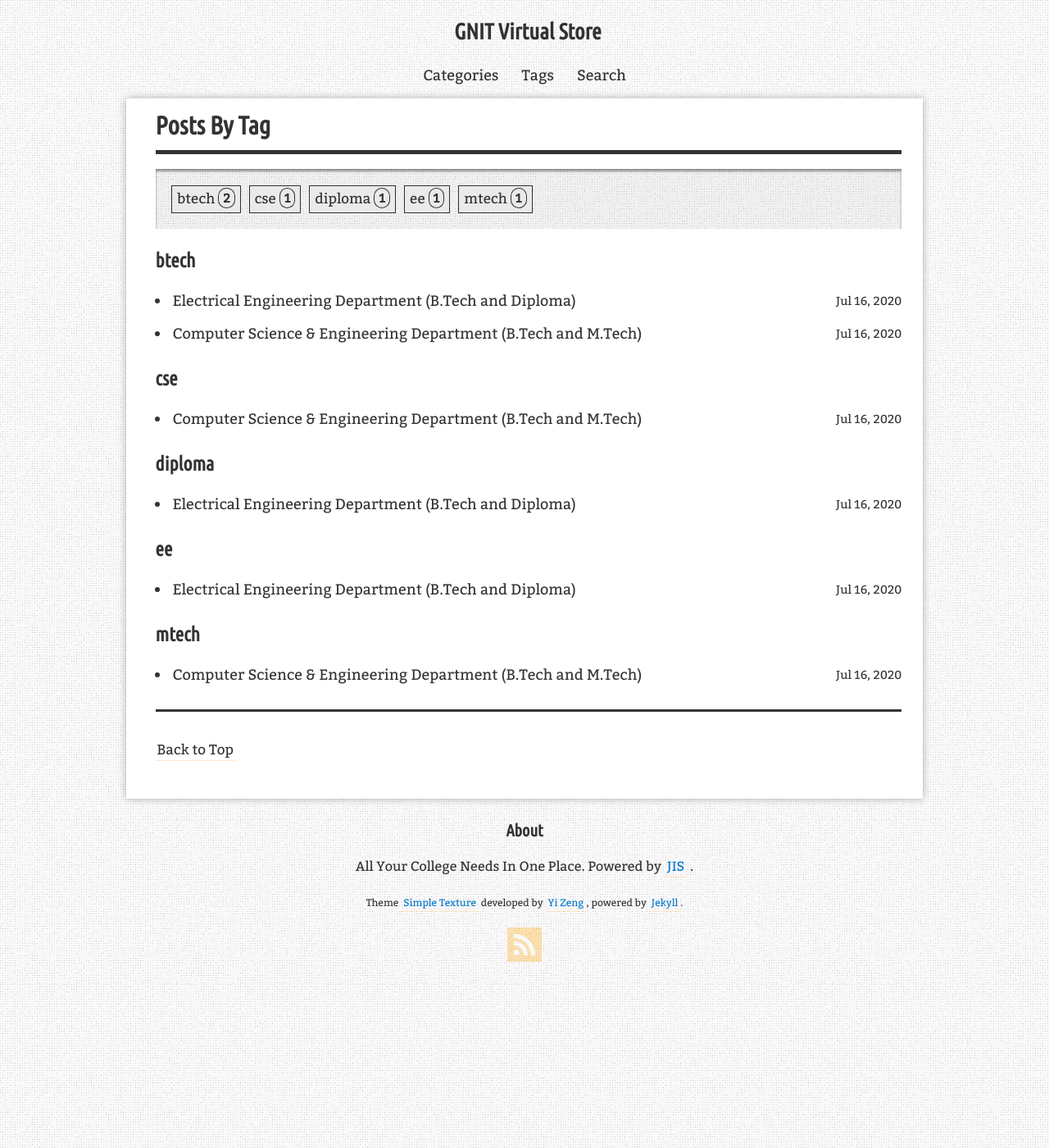
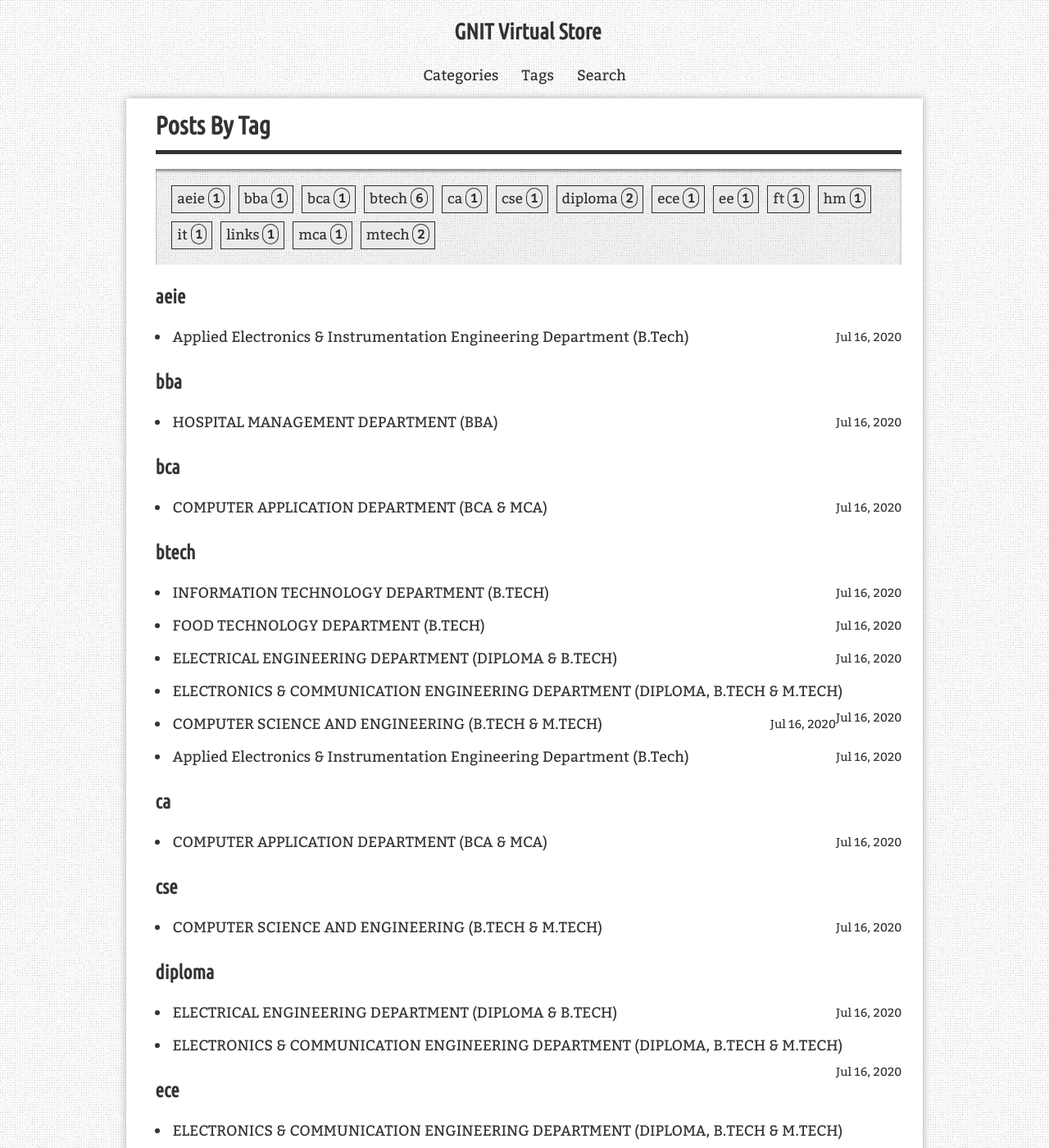
Before and after one commit to VirtualStoreGNIT/kwutgowiskje, a Jekyll site: the page built from blog/tags/index.html, in a window 1280 px wide and 1400 px high. Shown: the whole window at 82% size. Built offline with Jekyll 4.4.1, drawn with Linux system fonts in a browser that asks for light colours; comment, search, counter and statistics services are not loaded; some of the changed text lies outside the part shown.

Commit message:
5:07, July 16th 2020

```diff
--- /dev/null
+++ b/_posts/2020-07-16-aeie.md
@@ -0,0 +1,10 @@
+---
+layout: post
+title: "Applied Electronics & Instrumentation Engineering Department (B.Tech)"
+description: "Applied Electronics & Instrumentation Engineering Department (B.Tech)"
+categories: [aeie, btech]
+tags: [aeie, btech]
+redirect_from:
+  - /2020/07/16/
+---
+Content here
--- /dev/null
+++ b/_posts/2020-07-16-ca.md
@@ -0,0 +1,10 @@
+---
+layout: post
+title: "COMPUTER APPLICATION DEPARTMENT (BCA & MCA)"
+description: "COMPUTER APPLICATION DEPARTMENT (BCA & MCA)"
+categories: [ca, bca, mca]
+tags: [ca, bca, mca]
+redirect_from:
+  - /2020/07/16/
+---
+Content here
--- /dev/null
+++ b/_posts/2020-07-16-ece.md
@@ -0,0 +1,10 @@
+---
+layout: post
+title: "ELECTRONICS & COMMUNICATION ENGINEERING DEPARTMENT (DIPLOMA, B.TECH & M.TECH)"
+description: "ELECTRONICS & COMMUNICATION ENGINEERING DEPARTMENT (DIPLOMA, B.TECH & M.TECH)"
+categories: [ece, diploma, btech, mtech]
+tags: [ece, diploma, btech, mtech]
+redirect_from:
+  - /2020/07/16/
+---
+Content here
--- a/_posts/2020-07-16-ee.md
+++ b/_posts/2020-07-16-ee.md
@@ -1,9 +1,9 @@
 ---
 layout: post
-title: "Electrical Engineering Department (B.Tech and Diploma)"
-description: "Electrical Engineering Department (B.Tech and Diploma)"
-categories: [ee, btech, diploma]
-tags: [ee, btech, diploma]
+title: "ELECTRICAL ENGINEERING DEPARTMENT (DIPLOMA & B.TECH)"
+description: "ELECTRICAL ENGINEERING DEPARTMENT (DIPLOMA & B.TECH)"
+categories: [ee, diploma, btech]
+tags: [ee, diploma, btech]
 redirect_from:
   - /2020/07/16/
 ---
--- /dev/null
+++ b/_posts/2020-07-16-ft.md
@@ -0,0 +1,10 @@
+---
+layout: post
+title: "FOOD TECHNOLOGY DEPARTMENT (B.TECH)"
+description: "FOOD TECHNOLOGY DEPARTMENT (B.TECH)"
+categories: [ft, btech]
+tags: [ft, btech]
+redirect_from:
+  - /2020/07/16/
+---
+Content here
--- /dev/null
+++ b/_posts/2020-07-16-hm.md
@@ -0,0 +1,10 @@
+---
+layout: post
+title: "HOSPITAL MANAGEMENT DEPARTMENT (BBA)"
+description: "HOSPITAL MANAGEMENT DEPARTMENT (BBA)"
+categories: [hm, bba]
+tags: [hm, bba]
+redirect_from:
+  - /2020/07/16/
+---
+Content here
--- /dev/null
+++ b/_posts/2020-07-16-it.md
@@ -0,0 +1,10 @@
+---
+layout: post
+title: "INFORMATION TECHNOLOGY DEPARTMENT (B.TECH)"
+description: "INFORMATION TECHNOLOGY DEPARTMENT (B.TECH)"
+categories: [it, btech]
+tags: [it, btech]
+redirect_from:
+  - /2020/07/16/
+---
+Content here
```
Also changed, not shown: _posts/2020-07-16-cse.md (+2 -2 lines), _posts/2020-07-16-links.md (added, +10 -0 lines).
